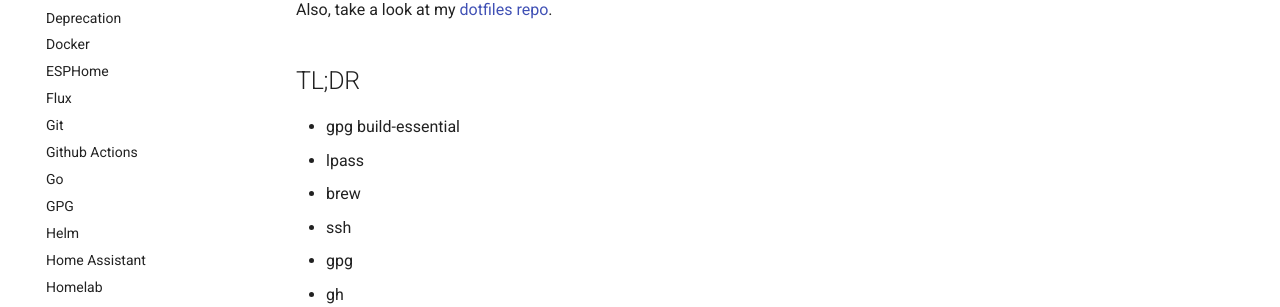
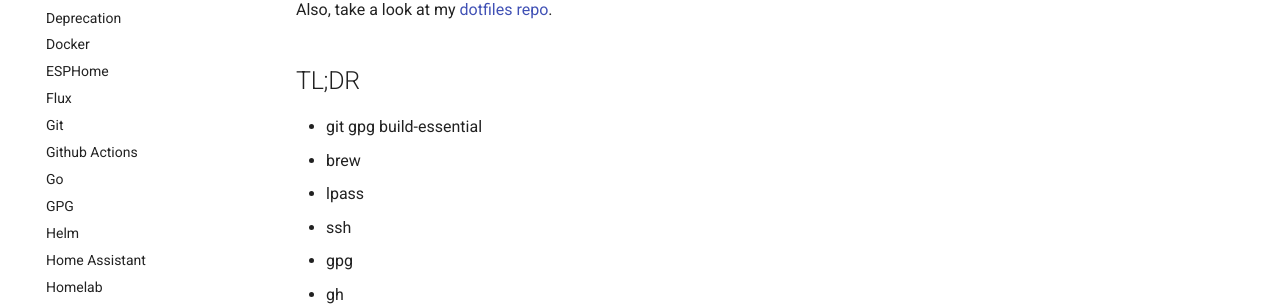
Before and after one commit to nicholaswilde/notes, an MkDocs documentation site: the page built from docs/index.md, in a window 1280 px wide and 900 px high. Shown: the part 309-616 px from the top of the window. Built offline with MkDocs 1.6.1 and Material for MkDocs 9.7.7, drawn with Linux system fonts in a browser that asks for light colours; emoji names are drawn with the system emoji font; comment, search, counter and statistics services are not loaded.

Commit message:
Update index.md

```diff
--- a/docs/index.md
+++ b/docs/index.md
@@ -12,9 +12,9 @@
 
 ## TL;DR
 
-- gpg build-essential
+- git gpg build-essential
+- brew
 - lpass
-- brew
 - ssh
 - gpg
 - gh
```
